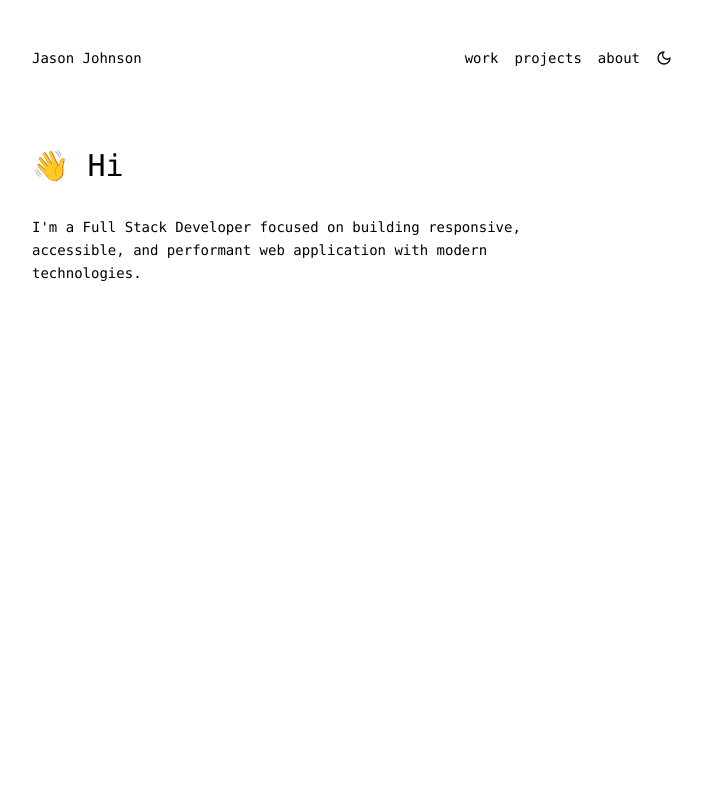
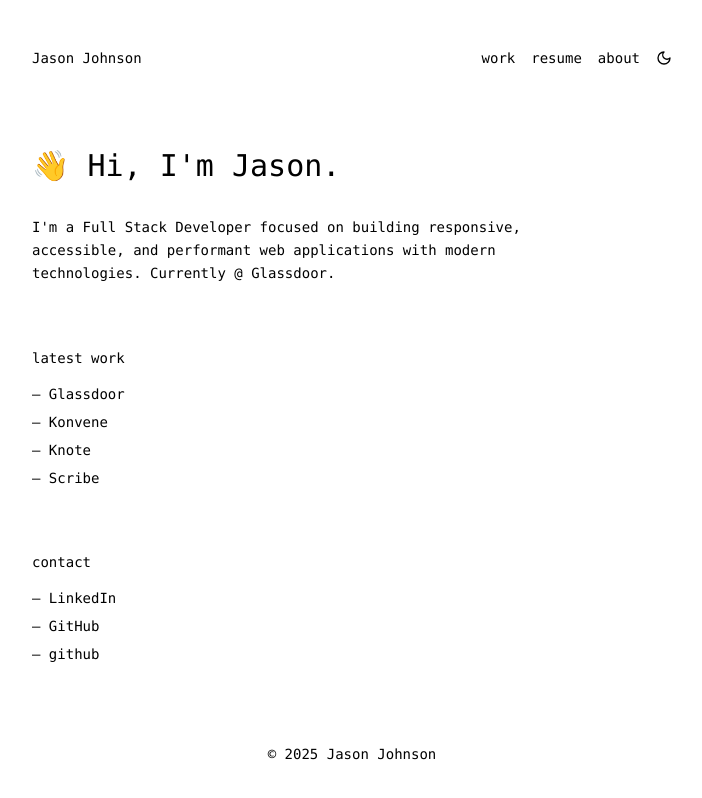
Before and after one commit to jaysenjonsin/portfolio, a Next.js app: page / in a window 1280 px wide. Shown: the top 798 px of the page, without its empty margins (288-990 px from the left). Built offline with nearby package versions, Linux system fonts and the light colour scheme.

Commit message:
add projects file and header/footer compnents

```diff
--- a/src/app/about/page.tsx
+++ b/src/app/about/page.tsx
@@ -1,10 +1,16 @@
 import Link from 'next/link';
 import { ThemeToggle } from '@/components/theme-toggle';
+import { Header } from '../../components/header';
+import { Footer } from '../../components/footer';
 
 export default function About() {
   return (
-
-
+    <div>
+      <Header />
+      <div>
+        Outside of work, you can find me reading, gymming, making music or going
+        to the movies!
+      </div>
       //SKILLS SECTION
       <section className='mb-16'>
         <h2 className='font-mono text-sm mb-4'>skills</h2>
@@ -100,5 +106,7 @@ export default function About() {
           </div>
         </div>
       </section>
+      <Footer />
+    </div>
   );
 }
--- a/src/app/page.tsx
+++ b/src/app/page.tsx
@@ -1,33 +1,68 @@
+import { ThemeToggle } from '@/components/theme-toggle';
+import { projects } from '@/lib/projects';
+import { Header } from '@/components/header';
 import Link from 'next/link';
-import { ThemeToggle } from '@/components/theme-toggle';
-
+import { Footer } from '@/components/footer';
 export default function Home() {
   return (
     <div className='min-h-screen flex flex-col justify-between max-w-2xl mx-auto px-4 py-8'>
-      <header className='w-full flex justify-between items-center py-4'>
-        <div className='font-mono text-sm'>Jason Johnson</div>
-        <nav className='flex items-center space-x-4 font-mono text-sm'>
-          <Link href='/work' className='hover:underline'>
-            work
-          </Link>
-          <Link href='/projects' className='hover:underline'>
-            projects
-          </Link>
-          <Link href='/about' className='hover:underline'>
-            about
-          </Link>
-          <ThemeToggle />
-        </nav>
-      </header>
+      <Header />
       <main className='flex-1 py-16'>
         <section className='mb-16'>
-          <h1 className='text-3xl font-mono mb-8'>👋 Hi</h1>
+          <h1 className='text-3xl font-mono mb-8'>👋 Hi, I'm Jason.</h1>
           <p className='font-mono text-sm leading-relaxed max-w-lg'>
             I'm a Full Stack Developer focused on building responsive,
-            accessible, and performant web application with modern technologies.
+            accessible, and performant web applications with modern
+            technologies. Currently @ Glassdoor.
           </p>
         </section>
+
+        <section className='mb-16'>
+          <h2 className='font-mono text-sm mb-4'>latest work</h2>
+          <ul className='font-mono text-sm space-y-2'>
+            {projects.slice(0, 4).map((project) => (
+              <li key={project.id}>
+                <Link
+                  href={`/projects/${project.id}`}
+                  className='hover:underline'
+                >
+                  — {project.title}
+                </Link>
+              </li>
+            ))}
+          </ul>
+        </section>
+        <section>
+          <h2 className='font-mono text-sm mb-4'>contact</h2>
+          <ul className='font-mono text-sm space-y-2'>
+            <li>
+              <Link
+                href='https://linkedin.com/in/jasoncjohnson5'
+                className='hover:underline inline-flex items-center'
+              >
+                — LinkedIn
+              </Link>
+            </li>
+            <li>
+              <Link
+                href='https://github.com/jaysenjonsin'
+                className='hover:underline inline-flex items-center'
+              >
+                — GitHub
+              </Link>
+            </li>
+            <li>
+              <Link
+                href='https://github.com/jaysenjonsin'
+                className='hover:underline inline-flex items-center'
+              >
+                — github
+              </Link>
+            </li>
+          </ul>
+        </section>
       </main>
+      <Footer />
     </div>
   );
 }
--- /dev/null
+++ b/src/components/footer.tsx
@@ -0,0 +1,7 @@
+export const Footer = () => {
+  return (
+    <footer className='w-full flex justify-center items-center py-4'>
+      <p className='font-mono text-sm'>© 2025 Jason Johnson</p>
+    </footer>
+  );
+};
--- /dev/null
+++ b/src/components/header.tsx
@@ -0,0 +1,25 @@
+import Link from 'next/link';
+import { ThemeToggle } from './theme-toggle';
+
+export const Header = () => {
+  return (
+    <header className='w-full flex justify-between items-center py-4'>
+      <div className='font-mono text-sm'>Jason Johnson</div>
+      <nav className='flex items-center space-x-4 font-mono text-sm'>
+        <Link href='/work' className='hover:underline'>
+          work
+        </Link>
+        {/* <Link href='/projects' className='hover:underline'>
+          projects
+        </Link> */}
+        <Link href='/resume' className='hover:underline'>
+          resume{' '}
+        </Link>
+        <Link href='/about' className='hover:underline'>
+          about
+        </Link>
+        <ThemeToggle />
+      </nav>
+    </header>
+  );
+};
--- /dev/null
+++ b/src/lib/projects.ts
@@ -0,0 +1,50 @@
+export type Project = {
+  id: string;
+  title: string;
+  description: string;
+  longDescription: string;
+  technologies: string[];
+  githubUrl?: string;
+  liveUrl?: string;
+  year: string;
+  category: 'work' | 'personal' | 'open-source';
+};
+
+export const projects: Project[] = [
+  {
+    id: 'Glassdoor',
+    title: 'Glassdoor',
+    description: 'Description 1',
+    longDescription: 'Long Description 1',
+    technologies: ['Technology 1', 'Technology 2'],
+    year: '2021',
+    category: 'work',
+  },
+  {
+    id: 'Konvene',
+    title: 'Konvene',
+    description: 'Description 2',
+    longDescription: 'Long Description 2',
+    technologies: ['Technology 3', 'Technology 4'],
+    year: '2022',
+    category: 'personal',
+  },
+  {
+    id: 'Knote',
+    title: 'Knote',
+    description: 'Description 3',
+    longDescription: 'Long Description 3',
+    technologies: ['Technology 5', 'Technology 6'],
+    year: '2023',
+    category: 'open-source',
+  },
+  {
+    id: 'Scribe',
+    title: 'Scribe',
+    description: 'Description 4',
+    longDescription: 'Long Description 4',
+    technologies: ['Technology 7', 'Technology 8'],
+    year: '2024',
+    category: 'personal',
+  },
+];
```
Lines whose indentation alone changed are shown as unchanged.
